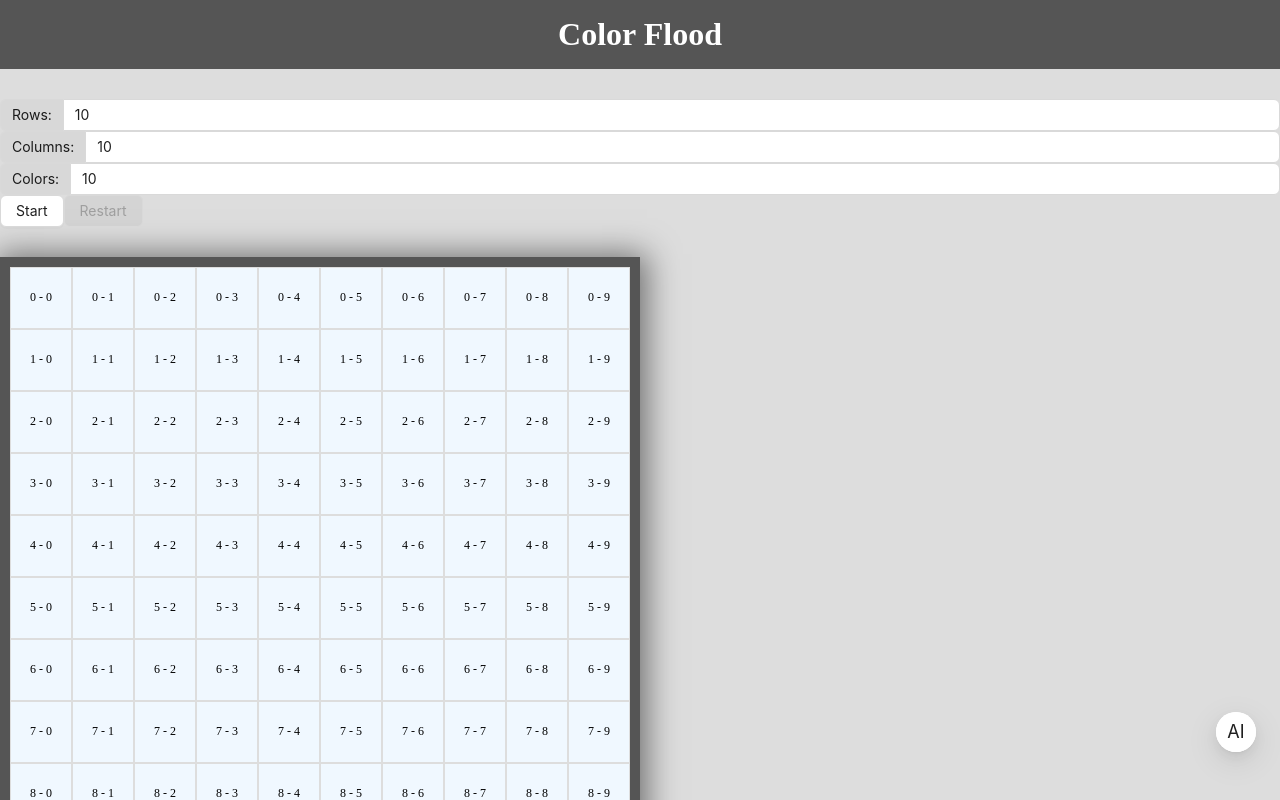
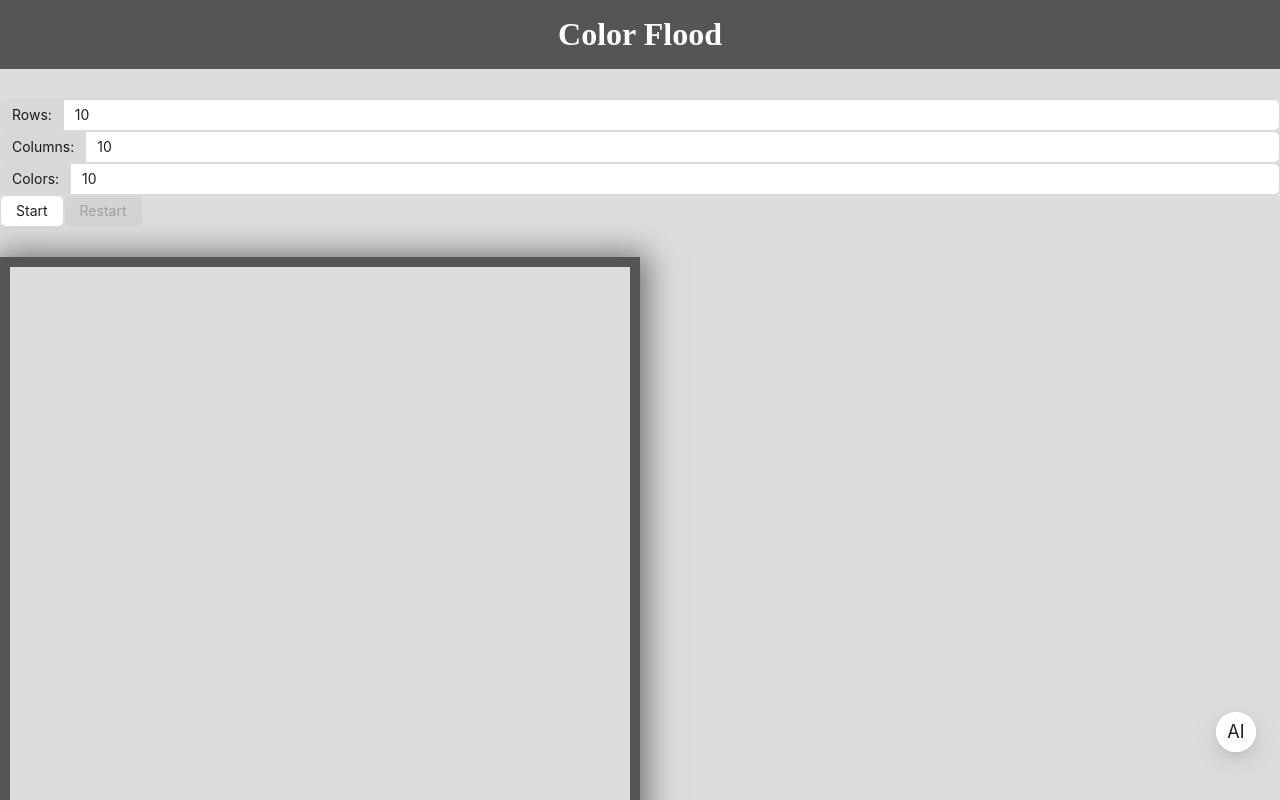
Before and after one commit to Anatolych97/anatolych.github.io, a React (Vite) app: page / in a window 1280 px wide. Shown: the top 800 px of the page. Built offline with nearby package versions, Linux system fonts and the light colour scheme.

Commit message:
feat: show colored grid

```diff
--- a/src/App.tsx
+++ b/src/App.tsx
@@ -2,7 +2,7 @@ import GameHistory from "./views/GameHistory/GameHistory.tsx";
 import GameOptions from "./views/GameOptions/GameOptions.tsx";
 import GameBoard from "./views/GameBoard/GameBoard.tsx";
 import GameResult from "./views/GameResult/GameResult.tsx";
-import GameControls from "./views/GameControls/GameControls.tsx";
+
 import {useState} from "react";
 
 function randomValue(min, max) {
@@ -23,14 +23,31 @@ function createColorsArray(colorsCount) {
 
 
 export default function App () {
-  const [ colors, setColors ]  = useState([]);
+  const [ turns, setTurns ] = useState([]);
+  const [ grid, setGrid ] = useState([]);
 
   const [ rowsCount, setRowsCount ] = useState(10);
   const [ columnsCount, setColumnsCount ] = useState(10);
   const [ colorsCount, setColorsCount ] = useState(10);
 
   function startGame () {
-    setColors(createColorsArray(10));
+    const colors = createColorsArray(10);
+
+    const tableMap = new Array(rowsCount);
+    for (let rowIndex = 0; rowIndex < tableMap.length; rowIndex++) {
+      tableMap[rowIndex] = new Array(columnsCount);
+
+      for (let cellIndex = 0; cellIndex < tableMap[rowIndex].length; cellIndex++) {
+        const hash = randomValue(0, colors.length);
+
+        tableMap[rowIndex][cellIndex] = {
+          color: colors[hash],
+          block: false
+        }
+      }
+    }
+
+    setGrid(tableMap);
   }
 
   function activateAI () {
@@ -38,11 +55,19 @@ export default function App () {
   }
 
   function resetGame () {
-
+    setTurns([]);
   }
 
-  function selectColor () {
-
+  function selectColor (selectedCell) {
+    setTurns((turns) => [
+      {
+        ...selectedCell,
+        blockedCells: new Set([
+          selectedCell.row + '_' + selectedCell.col,
+        ]),
+      },
+      ...turns
+    ]);
   }
 
   return <>
@@ -60,8 +85,11 @@ export default function App () {
       onAIBot={activateAI}
     />
 
-    <GameBoard colors={colors} rows={rowsCount} cols={columnsCount} />
-    <GameControls colors={colors} onSelectColor={selectColor} />
+    <GameBoard
+      colorsGrid={grid}
+      turns={turns}
+      onSelectCell={selectColor}
+    />
 
     <GameHistory />
     <GameResult />
--- a/src/views/GameBoard/GameBoard.tsx
+++ b/src/views/GameBoard/GameBoard.tsx
@@ -1,22 +1,25 @@
 import './GameBoard.scss';
 
-export default function GameBoard({ turns = [], rows, cols, onSelectCell }) {
-  const grid = [ ...new Array(rows) ].map((_, rowIndex) =>  [
-      ...new Array(cols)
-    ].map((_, colIndex) =>
+export default function GameBoard({ turns = [], colorsGrid, onSelectCell }) {
+  console.log('colorsGrid', colorsGrid)
+  const grid = colorsGrid.map((row, rowIndex) =>  row.map((cellColor, colIndex) =>
       <button
         className="game-board-cell"
         key={rowIndex + '_' + colIndex}
-        onClick={onSelectCell}
-        style={{ 'backgroundColor': turns[rowIndex]?.[colIndex].color }}
-        disabled={turns[rowIndex]?.[colIndex].disabled}
+        onClick={() => onSelectCell({
+          row: rowIndex,
+          col: colIndex,
+          color: cellColor,
+        })}
+        style={{ 'backgroundColor': turns[0]?.blockedCells.has(rowIndex + '_' + colIndex) ? turns[0].color : cellColor.color }}
+        disabled={ turns[0]?.blockedCells.has(rowIndex + '_' + colIndex) }
       >
         { rowIndex } - { colIndex }
       </button>
     )
   );
 
-  return (<div className="game-board" style={{ '--cols': cols }}>
+  return (<div className="game-board" style={{ '--cols': colorsGrid?.[0]?.length }}>
     { grid }
   </div>);
 }
```
